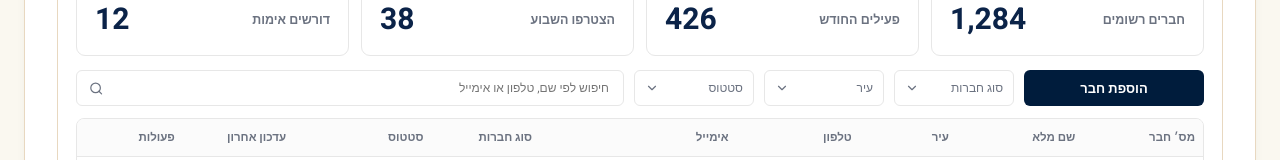
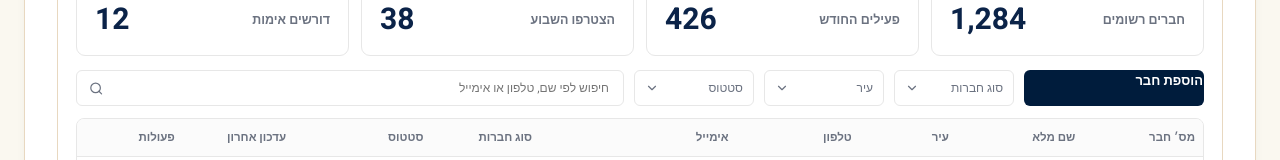
Before and after one commit to maloltzahi-byte/kaddishim-shell, a React (Vite) app: page /members in a window 1280 px wide. Shown: the part 218-378 px from the top of the page. Built offline with nearby package versions, Linux system fonts and the light colour scheme.

Commit message:
Sprint 16: link new member action

```diff
--- a/src/pages/MembersList.tsx
+++ b/src/pages/MembersList.tsx
@@ -1,5 +1,4 @@
 import { Link } from 'react-router-dom'
-import { Button } from '../components/primitives/Button'
 import { SearchInput } from '../components/primitives/SearchInput'
 import { SelectField } from '../components/primitives/SelectField'
 import { Badge, type BadgeTone } from '../components/primitives/Badge'
@@ -61,7 +60,7 @@ function MembersStats() {
 }
 
 function MembersFilterBar() {
-  return <div className="filter-bar"><Button>הוספת חבר</Button><SelectField value="סוג חברות" /><SelectField value="עיר" /><SelectField value="סטטוס" /><SearchInput placeholder="חיפוש לפי שם, טלפון או אימייל" /></div>
+  return <div className="filter-bar"><Link className="btn btn-primary" to="/members/new">הוספת חבר</Link><SelectField value="סוג חברות" /><SelectField value="עיר" /><SelectField value="סטטוס" /><SearchInput placeholder="חיפוש לפי שם, טלפון או אימייל" /></div>
 }
 
 function MembersActivitySummary() {
```
